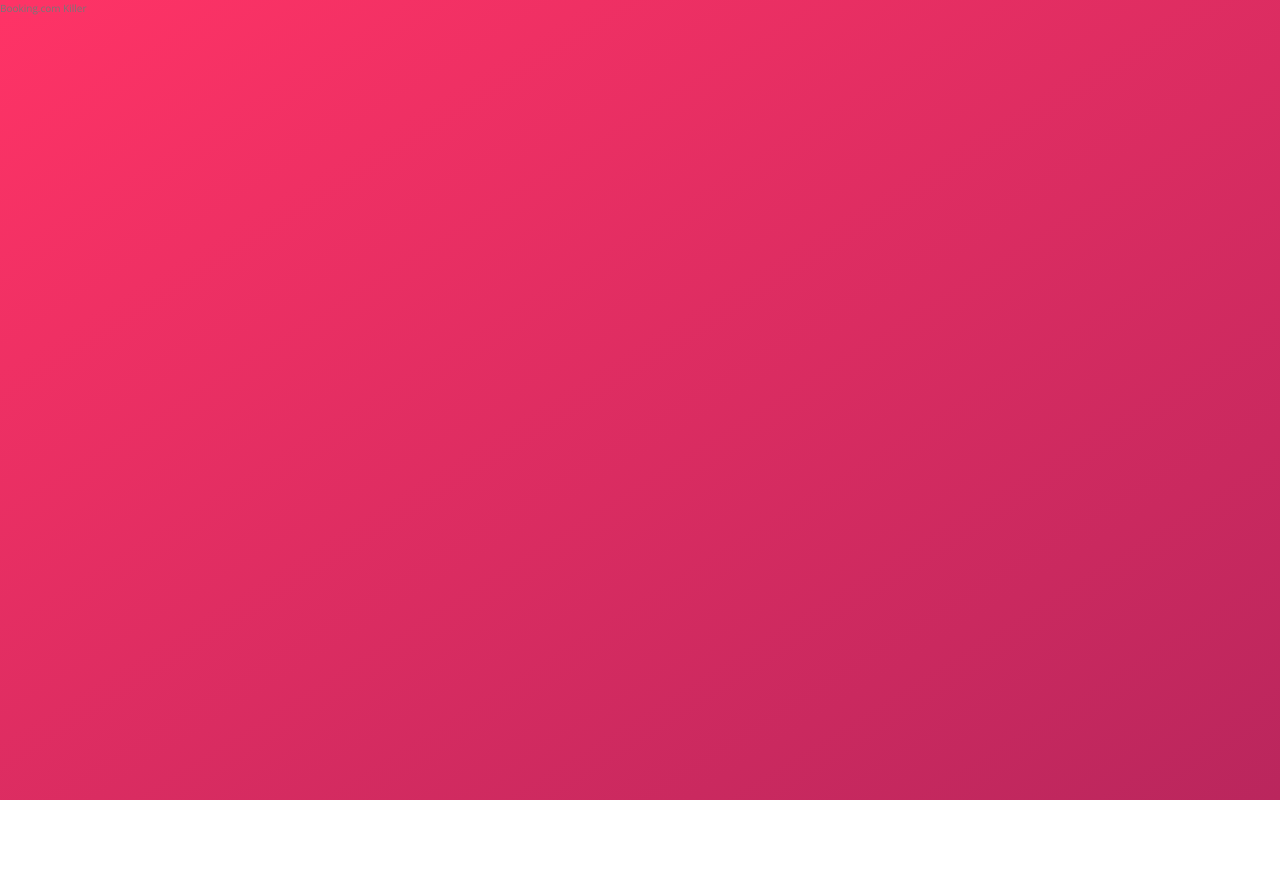
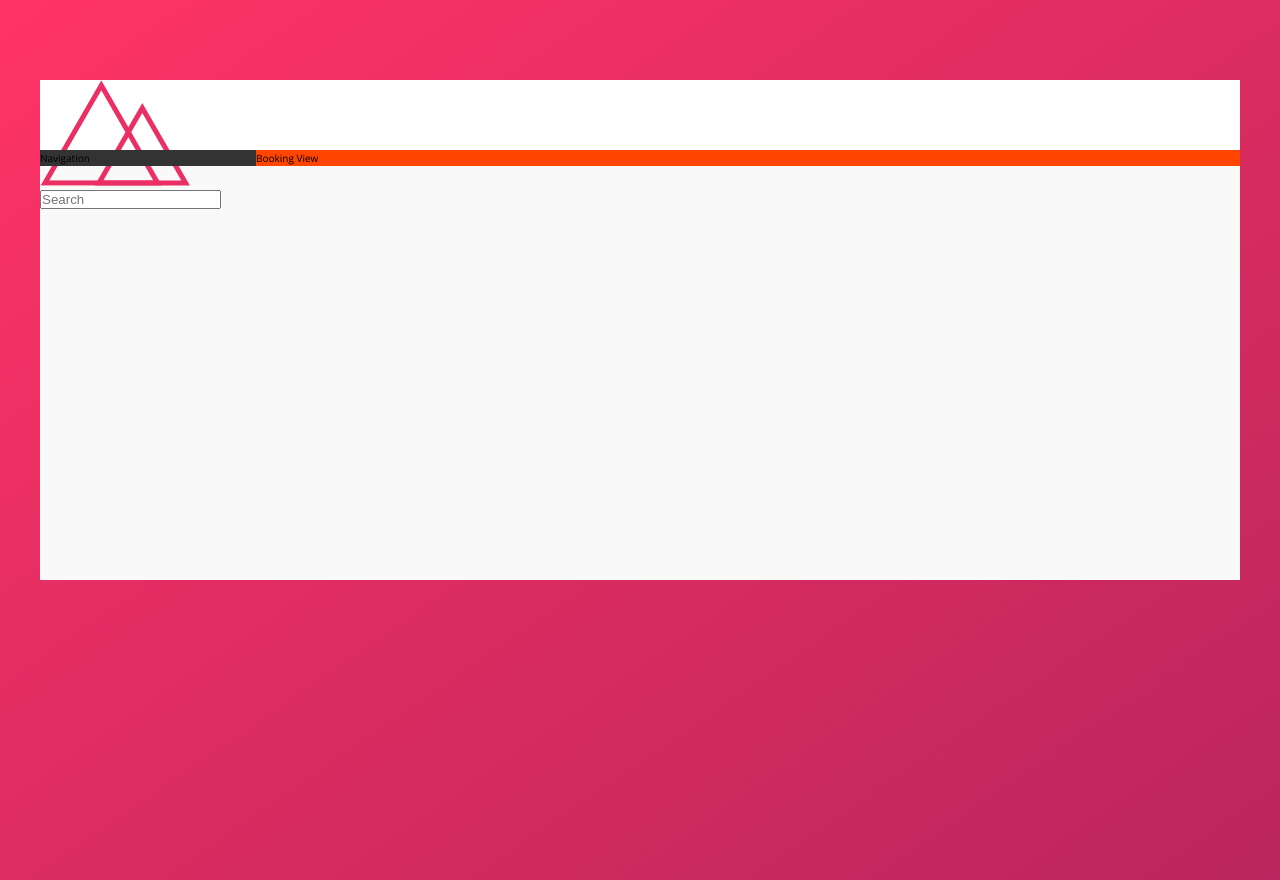
Before and after one commit to hamo225/booking-platform, a website: page index.html in a window 1280 px wide. Before the commit the page ends 800 px from the top, so only its background shows below. Drawn offline with nearby package versions, Linux system fonts and the light colour scheme.

Commit message:
added basic layout

```diff
--- a/index.html
+++ b/index.html
@@ -12,7 +12,27 @@
 </head>
 
 <body>
-    Booking.com Killer
+    <div class="container">
+        <header class="header">
+            <img src="img/logo.png" alt="booking logo" class="logo">
+
+            <form action="#" class="search">
+
+                <input type="text" class="search__input" placeholder="Search">
+
+            </form>
+        </header>
+
+        <div class="content">
+            <nav class="sidebar">
+                Navigation
+            </nav>
+            <main class="booking-view">
+                Booking View
+            </main>
+        </div>
+
+    </div>
 </body>
 
 </html>
--- a/sass/base/_base.scss
+++ b/sass/base/_base.scss
@@ -26,9 +26,12 @@ Grey dark 3: #999
     --color-grey-light-3: #f0eeee;
     --color-grey-light-4: #ccc;
 
-    --color--grey-dark-1: #333;
-    --color--grey-dark-2: #777;
-    --color--grey-dark-3: #999;
+    --color-grey-dark-1: #333;
+    --color-grey-dark-2: #777;
+    --color-grey-dark-3: #999;
+
+
+    --shadow-dark: 0 2rem 6rem rgba($color: #000000, $alpha: .3);
 }
 
 * {
--- a/sass/layout/_layout.scss
+++ b/sass/layout/_layout.scss
@@ -0,0 +1,29 @@
+.container {
+    max-width: 120rem;
+    margin: 8rem auto;
+    background-color: var(--color-grey-light-1);
+    box-shadow: var(--shadow-dark);
+    min-height: 50rem;
+}
+
+.header {
+    height: 7rem;
+    background-color: #fff;
+    border-bottom: var(--color-grey-light-2);
+}
+
+.content {
+    display: flex;
+}
+
+.sidebar {
+    background-color: var(--color-grey-dark-1);
+    flex: 0 0 18%;
+}
+
+.booking-view {
+    background-color: #fff;
+    background-color: orangered;
+
+    flex: 1;
+}
```
Also changed, not shown: css/style.css, img/sprite.svg.
